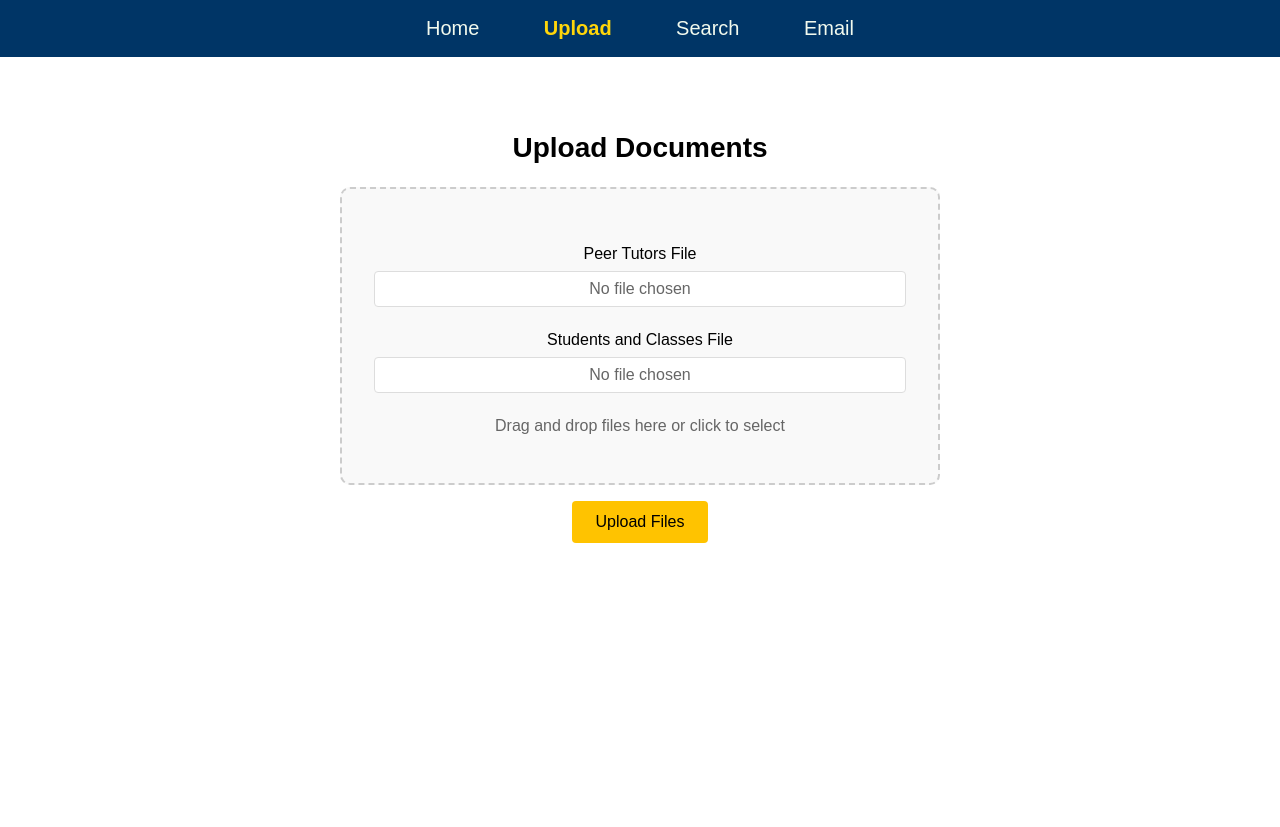
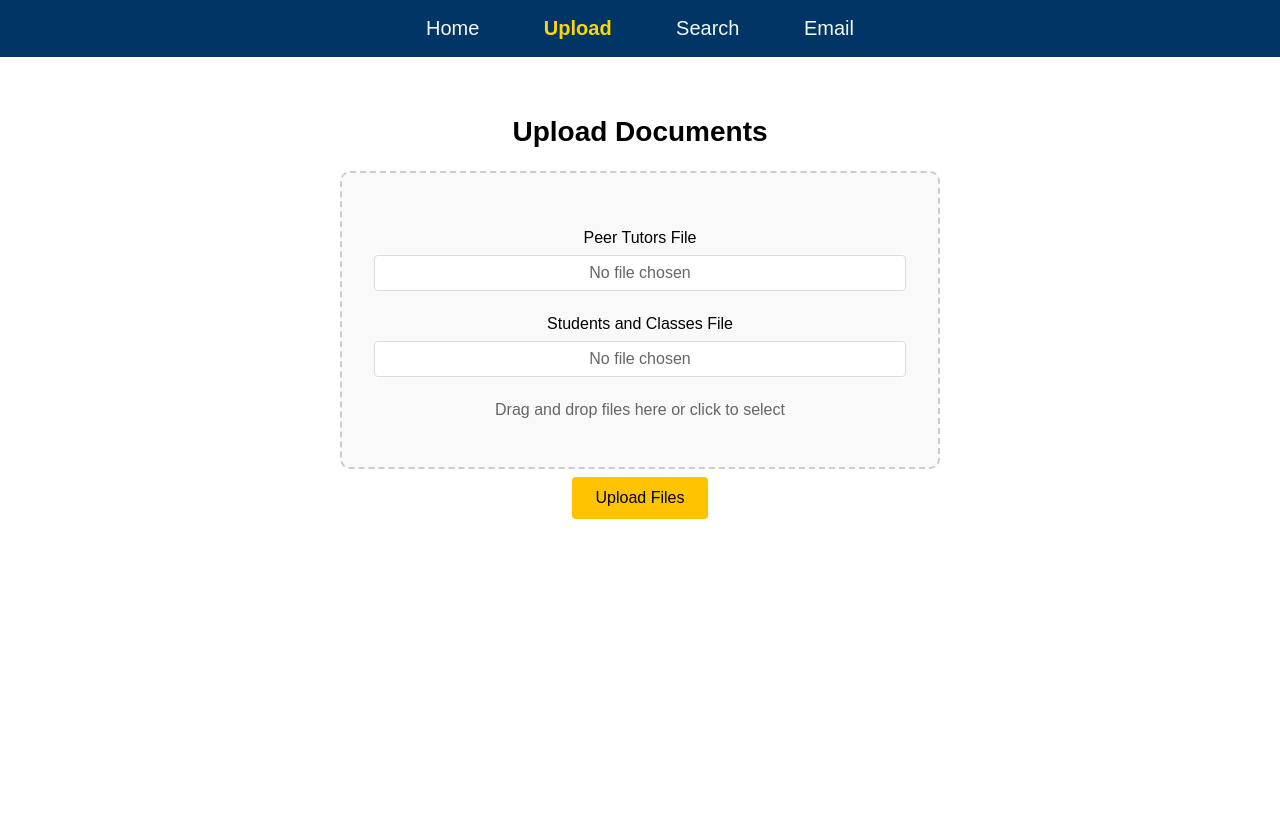
Before and after one commit to ben-steinberg-geffen/Peer-Tutoring-Scheduler, a Flask app: page /upload in a window 1280 px wide. Shown: the top 827 px of the page. Run offline with Flask 3, Linux system fonts and the light colour scheme; some libraries are stand-ins or nearby versions.

Commit message:
Modified spacing

```diff
--- a/static/style.css
+++ b/static/style.css
@@ -15,8 +15,8 @@ li {
 .container {
     width: 80%;
     margin: auto;
-    padding: 1rem;
-    margin-top: 0.5rem;
+    padding: 0.5rem;
+    margin-top: 0.25rem;
 }
 
 /*navigation style*/
@@ -45,7 +45,7 @@ nav a.active {
 
 .upload-container {
     max-width: 600px;
-    margin: 0.5rem auto;
+    margin: 0.25rem auto;
     padding: 20px;
     text-align: center;
 }
@@ -54,7 +54,7 @@ nav a.active {
     border: 2px dashed #ccc;
     border-radius: 10px;
     padding: 2rem;
-    margin: 1rem 0;
+    margin: 0.5rem 0;
     transition: all 0.3s ease;
     background: #f9f9f9;
     cursor: pointer;
--- a/templates/home.html
+++ b/templates/home.html
@@ -1,6 +1,7 @@
 {% extends "base.html" %}
 
 {% block content %}
+<br>
 <h2>Welcome to the Peer Tutoring Scheduler!</h2>
 <br>
 <div class="content-container">
```
